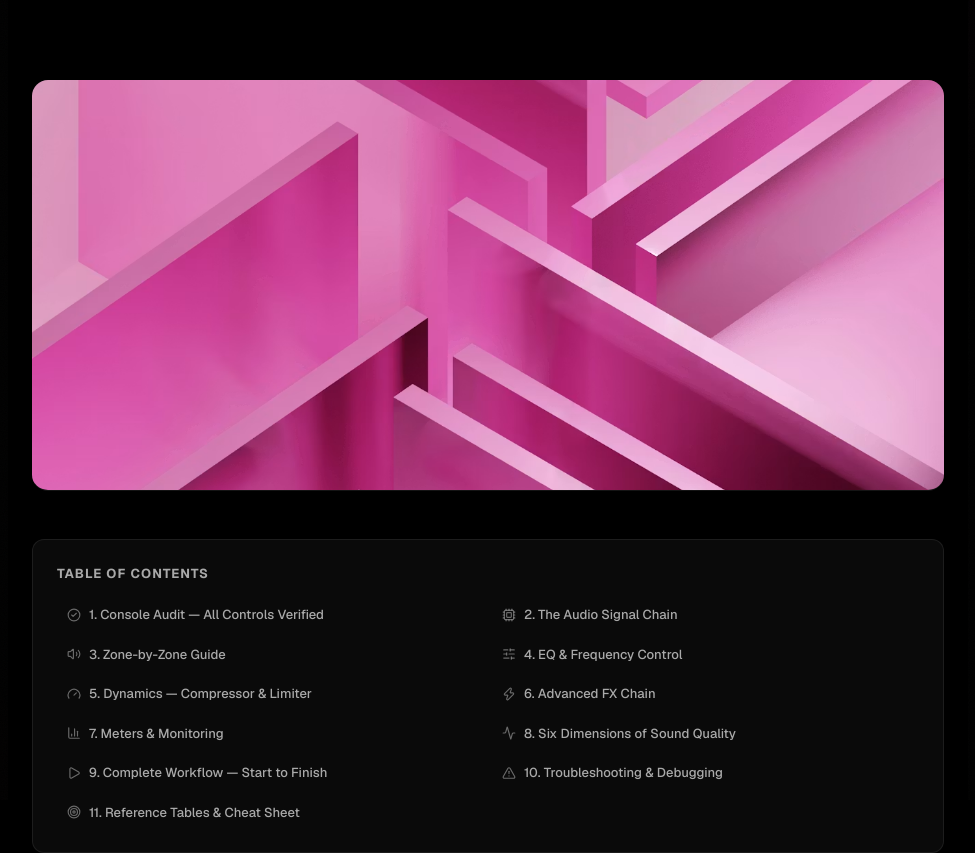
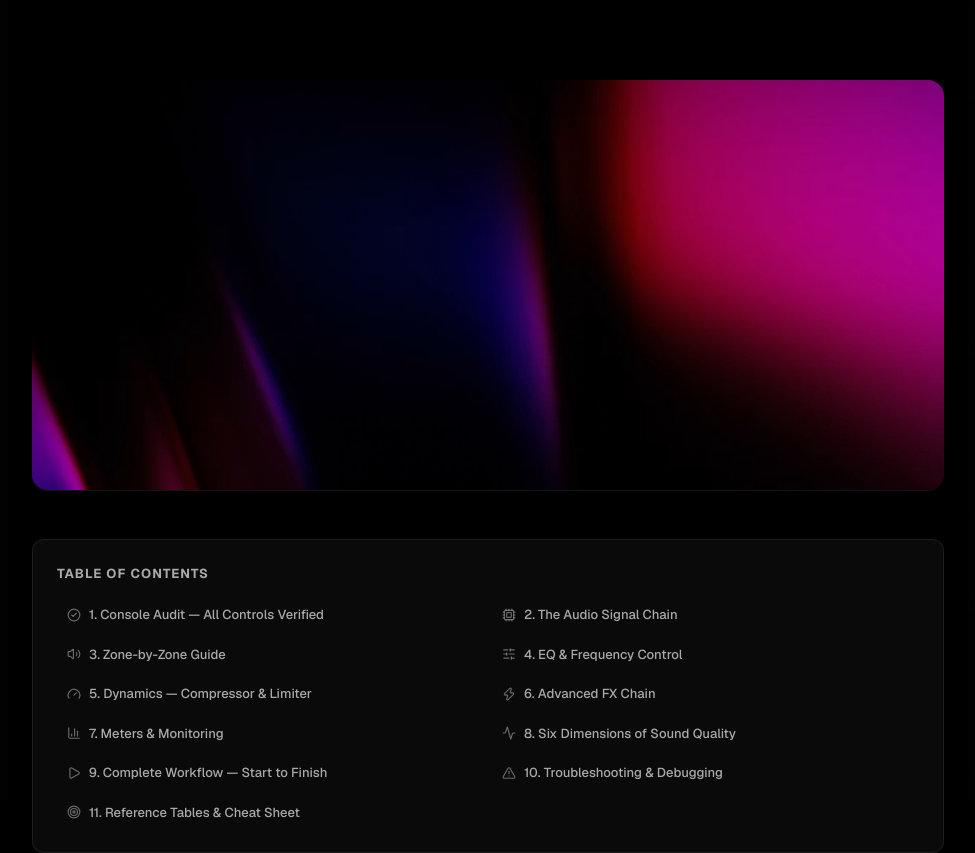
Before and after one commit to 298althr/UNEQWURL, a Next.js app: page /docs/console-guide in a window 1280 px wide. Shown: the top 853 px of the page, without its empty margins (152-1127 px from the left). Built offline with nearby package versions, Linux system fonts and the light colour scheme.

Commit message:
fix: swap console guide hero from dashboard to profile image

```diff
--- a/app/docs/console-guide/page.tsx
+++ b/app/docs/console-guide/page.tsx
@@ -339,7 +339,7 @@ export default function ConsoleGuidePage() {
       <div className="guide-hero relative overflow-hidden rounded-2xl">
         <div
           className="page-hero-bg absolute inset-0 bg-cover bg-center pointer-events-none"
-          style={{ backgroundImage: "url('/assets/hero/dashboard.png')" }}
+          style={{ backgroundImage: "url('/assets/hero/profile.png')" }}
         />
         <div className="guide-hero-badge">
           <Headphones size={12} />
```
Also changed, not shown: public/assets/hero/module6.png (added), public/assets/hero/reference.png (added).
